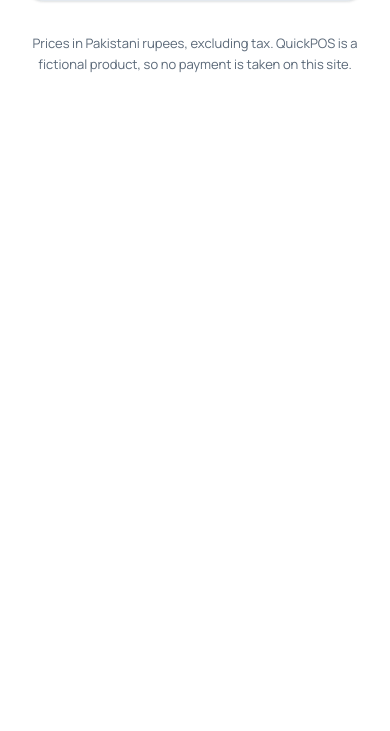
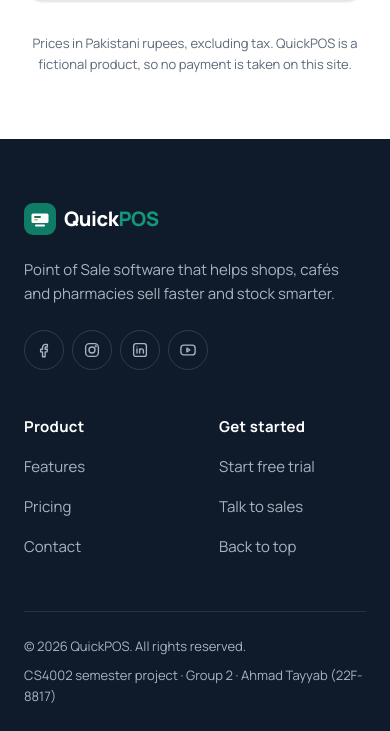
Before and after one commit to ahmedtayyab/QuickPOS-Group-2, a PHP site: page / in a window 390 px wide. Shown: the part 5128-5859 px from the top of the page. Before the commit the page ends 5201 px from the top, so only its background shows below. Run offline with PHP 8.4, Linux system fonts and the light colour scheme.

Commit message:
POS2-24: Add footer with copyright, section links and social placeholders
- Brand blurb, Product and Get started link columns pointing at page sections
- Social links are clearly labelled placeholders that open in a new tab
- Copyright year rendered by PHP; dark footer, 3 / 2-column responsive layout

Co-Authored-By: Claude Opus 5.5 <noreply@anthropic.com>

```diff
--- a/assets/css/styles.css
+++ b/assets/css/styles.css
@@ -651,3 +651,75 @@ p { margin: 0 0 var(--space-4); }
   .pricing-grid { grid-template-columns: minmax(0, 1fr); max-width: 480px; margin-inline: auto; gap: var(--space-7); }
   .plan__summary { min-height: 0; }
 }
+
+/* =========================================================
+   Footer (POS2-24)
+   ========================================================= */
+.site-footer {
+  padding-top: var(--space-8);
+  background: var(--surface-dark);
+  color: var(--ink-300);
+  font-size: var(--fs-sm);
+}
+
+.site-footer__top {
+  display: grid;
+  grid-template-columns: minmax(0, 2fr) repeat(2, minmax(0, 1fr));
+  gap: var(--space-7);
+  padding-bottom: var(--space-7);
+}
+
+.brand--light,
+.brand--light:hover { color: #fff; }
+.brand--light .brand__name span { color: var(--brand-500); }
+
+.site-footer__blurb { max-width: 36ch; margin: var(--space-4) 0 var(--space-5); }
+
+.site-footer__heading {
+  margin-bottom: var(--space-4);
+  color: #fff;
+  font-size: var(--fs-sm);
+  font-weight: 700;
+  letter-spacing: 0.02em;
+}
+
+.site-footer__col ul,
+.social { margin: 0; padding: 0; list-style: none; }
+.site-footer__col li + li { margin-top: var(--space-2); }
+
+.site-footer a:not(.brand) {
+  display: inline-flex;
+  align-items: center;
+  min-height: 32px;
+  color: var(--ink-300);
+  transition: color 0.2s var(--ease);
+}
+.site-footer a:not(.brand):hover { color: #fff; }
+
+.social { display: flex; gap: var(--space-2); }
+.site-footer .social__link {
+  justify-content: center;
+  width: 40px;
+  height: 40px;
+  border: 1px solid rgba(255, 255, 255, 0.14);
+  border-radius: 50%;
+  transition: color 0.2s var(--ease), background-color 0.2s var(--ease), border-color 0.2s var(--ease);
+}
+.site-footer .social__link:hover { border-color: var(--brand-500); background: var(--brand-600); color: #fff; }
+.social__link .icon { width: 18px; height: 18px; }
+
+.site-footer__bottom {
+  display: flex;
+  flex-wrap: wrap;
+  justify-content: space-between;
+  gap: var(--space-2) var(--space-5);
+  padding-block: var(--space-5);
+  border-top: 1px solid rgba(255, 255, 255, 0.1);
+  font-size: var(--fs-xs);
+}
+.site-footer__bottom p { margin: 0; }
+
+@media (max-width: 767.98px) {
+  .site-footer__top { grid-template-columns: repeat(2, minmax(0, 1fr)); }
+  .site-footer__brand { grid-column: 1 / -1; }
+}
--- a/index.php
+++ b/index.php
@@ -16,4 +16,5 @@ require __DIR__ . '/sections/header.php';
     <?php require __DIR__ . '/sections/features.php'; ?>
     <?php require __DIR__ . '/sections/pricing.php'; ?>
 </main>
+<?php require __DIR__ . '/sections/footer.php'; ?>
 <?php require __DIR__ . '/includes/foot.php'; ?>
--- /dev/null
+++ b/sections/footer.php
@@ -0,0 +1,63 @@
+<?php
+/** Epic POS2-7 · Footer — copyright, meaningful links and social placeholders (POS2-24). */
+
+$footerLinks = [
+    'Product' => [
+        'Features' => '#features',
+        'Pricing'  => '#pricing',
+        'Contact'  => '#contact',
+    ],
+    'Get started' => [
+        'Start free trial' => '#pricing',
+        'Talk to sales'    => '?plan=enterprise#contact',
+        'Back to top'      => '#top',
+    ],
+];
+
+/* Placeholder profiles: QuickPOS is fictional, so these point to each platform's home page. */
+$socialLinks = [
+    'facebook'  => ['Facebook', 'https://www.facebook.com/'],
+    'instagram' => ['Instagram', 'https://www.instagram.com/'],
+    'linkedin'  => ['LinkedIn', 'https://www.linkedin.com/'],
+    'youtube'   => ['YouTube', 'https://www.youtube.com/'],
+];
+?>
+<footer class="site-footer">
+    <div class="container">
+        <div class="site-footer__top">
+            <div class="site-footer__brand">
+                <a class="brand brand--light" href="#top" aria-label="QuickPOS, back to top">
+                    <img class="brand__mark" src="assets/img/logo-mark.svg" alt="" width="32" height="32">
+                    <span class="brand__name">Quick<span>POS</span></span>
+                </a>
+                <p class="site-footer__blurb">Point of Sale software that helps shops, cafés and pharmacies sell faster and stock smarter.</p>
+                <ul class="social" aria-label="QuickPOS on social media (placeholder profiles)">
+                    <?php foreach ($socialLinks as $iconName => [$label, $url]): ?>
+                        <li>
+                            <a class="social__link" href="<?= e($url) ?>" target="_blank" rel="noopener noreferrer"
+                               aria-label="<?= e($label) ?> (placeholder, opens in a new tab)">
+                                <?= icon($iconName) ?>
+                            </a>
+                        </li>
+                    <?php endforeach; ?>
+                </ul>
+            </div>
+
+            <?php foreach ($footerLinks as $heading => $links): ?>
+                <nav class="site-footer__col" aria-label="<?= e($heading) ?>">
+                    <h2 class="site-footer__heading"><?= e($heading) ?></h2>
+                    <ul>
+                        <?php foreach ($links as $label => $href): ?>
+                            <li><a href="<?= e($href) ?>"><?= e($label) ?></a></li>
+                        <?php endforeach; ?>
+                    </ul>
+                </nav>
+            <?php endforeach; ?>
+        </div>
+
+        <div class="site-footer__bottom">
+            <p>&copy; <?= date('Y') ?> QuickPOS. All rights reserved.</p>
+            <p>CS4002 semester project · Group 2 · Ahmad Tayyab (22F-8817)</p>
+        </div>
+    </div>
+</footer>
```
